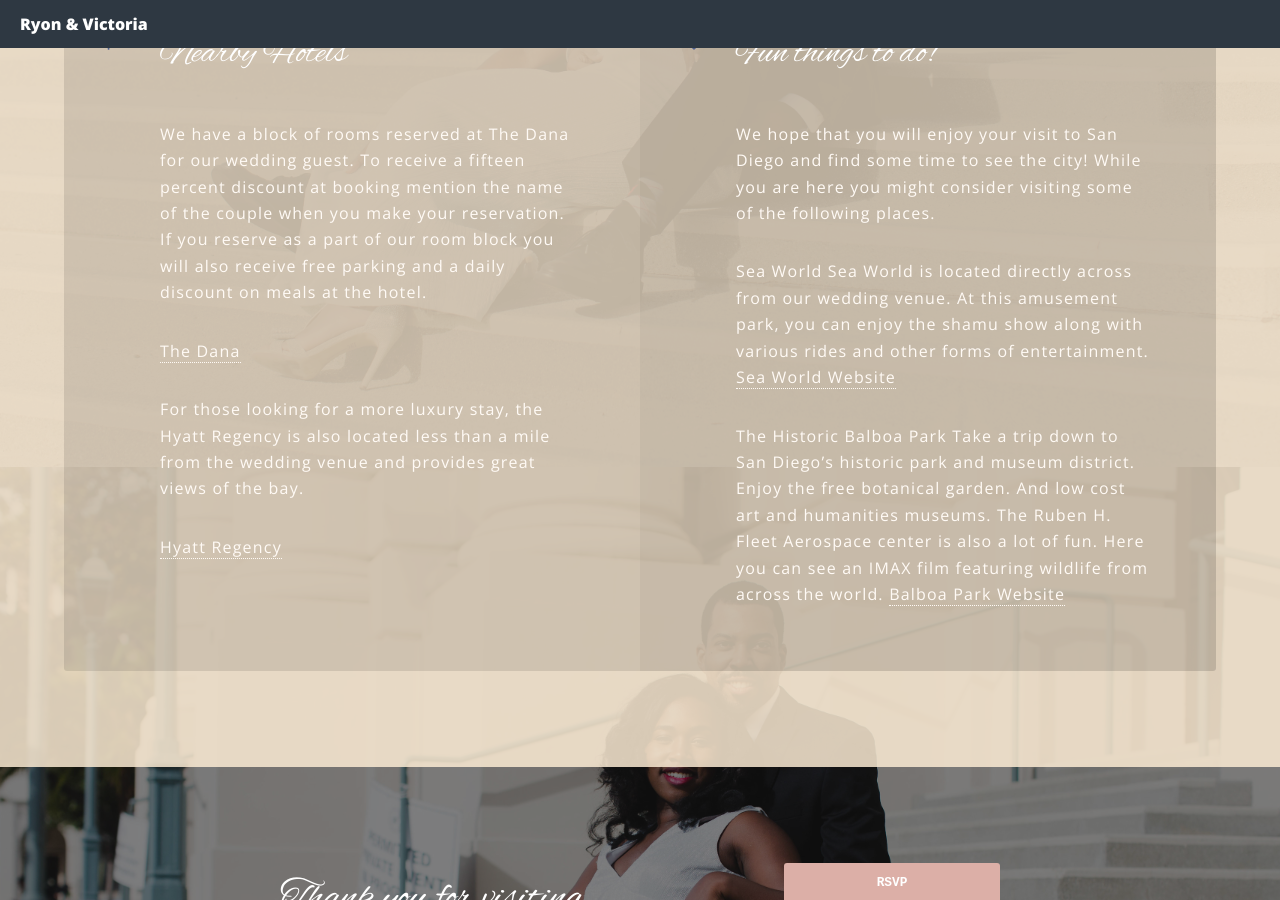
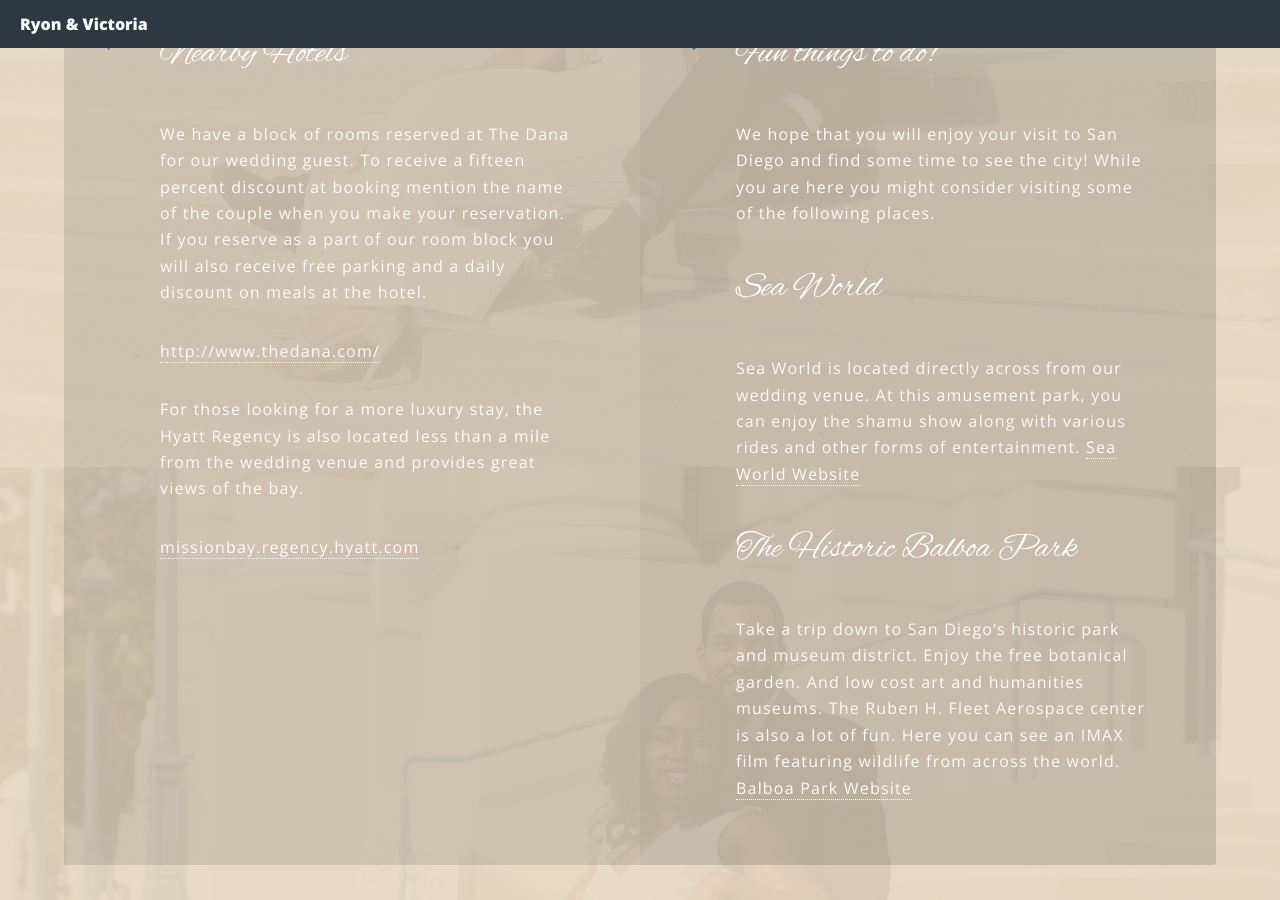
Before and after one commit to ReverendHill/ReverendHill.github.io, a Jekyll site: the page built from index.html, in a window 1280 px wide and 900 px high, scrolled down 4033 px. Built offline with Jekyll 4.4.1, drawn with Linux system fonts in a browser that asks for light colours.

Commit message:
Changed some text to be uniform

```diff
--- a/index.html
+++ b/index.html
@@ -85,7 +85,7 @@ layout: landing
 										please visit our online registry
 									</p>
 
-									<a href="https://www.myregistry.com/wedding-registry/Kourtney-Ford-and-Ryon-Powell-Aliso-Viejo-CA/1564236" class="button special" style="background-color:#DCAFA7 "><p style="font-family:'Courier New', monospace">Registry</p></a>
+									<a href="https://www.myregistry.com/wedding-registry/Kourtney-Ford-and-Ryon-Powell-Aliso-Viejo-CA/1564236" class="button special" style="background-color:#DCAFA7 "><p>Registry</p></a>
 
 								</li>
 								<li class="icon fa-paper-plane-o">
@@ -100,13 +100,13 @@ layout: landing
 										If you reserve as a part of our room block you will also receive free parking and a daily discount on meals at the hotel.
 									</p>
 
-									<p><a href="http://www.thedana.com/">The Dana</a></p>
+									<p><a href="http://www.thedana.com/">http://www.thedana.com/</a></p>
 
 									<p > For those looking for a more luxury stay, the Hyatt Regency is also
 										 located less than a mile from the wedding venue and provides great
 										  views of the bay.
 									</p>
-									<p><a href="https://missionbay.regency.hyatt.com/en/hotel/home.html">Hyatt Regency</a></p>
+									<p><a href="https://missionbay.regency.hyatt.com/en/hotel/home.html">missionbay.regency.hyatt.com</a></p>
 								</li>
 								<li class="icon fa-heart-o">
 									<h3 style="font-family:tester">Fun things to do!</h3>
@@ -115,14 +115,14 @@ layout: landing
 										of the following places.
 									</p>
 
-									<p>
-											Sea World
 
-											Sea World is located directly across from our wedding venue. At this amusement park, you can enjoy the shamu show along with various rides and other forms of entertainment.
+											<h3 style="font-family:tester">Sea World </h3>
+
+											<p>Sea World is located directly across from our wedding venue. At this amusement park, you can enjoy the shamu show along with various rides and other forms of entertainment.
 											<a href="https://seaworld.com/san-diego/?m=1"> Sea World Website</a>
 									</p>
-									<p>
-											The Historic Balboa Park
+									<h3 style="font-family:tester">The Historic Balboa Park </h3>
+											<p>
 
 											Take a trip down to San Diego’s historic park and museum district. Enjoy the free botanical garden. And low cost art and humanities museums. The Ruben H. Fleet Aerospace center is also a lot of fun. Here you can see an IMAX film featuring wildlife  from across the world.
 											<a href="https://www.balboapark.org/">Balboa Park Website</a>
@@ -150,7 +150,7 @@ layout: landing
 								<p style="font-family:tester">We hope to see you soon!</p>
 							</header>
 							<ul class="actions vertical">
-								<li><a href="https://foreverpowells.rsvpify.com" class="button fit special" style="background-color:#DCAFA7 ; font-family:'Courier New', monospace">RSVP</a></li>
+								<li><a href="https://foreverpowells.rsvpify.com" class="button fit special" style="background-color:#DCAFA7">RSVP</a></li>
 								<!-- <li><a href="#" class="button fit special">REGISTER</a></li> -->
 							</ul>
 						</div>
```
Also changed, not shown: 2 other files.
